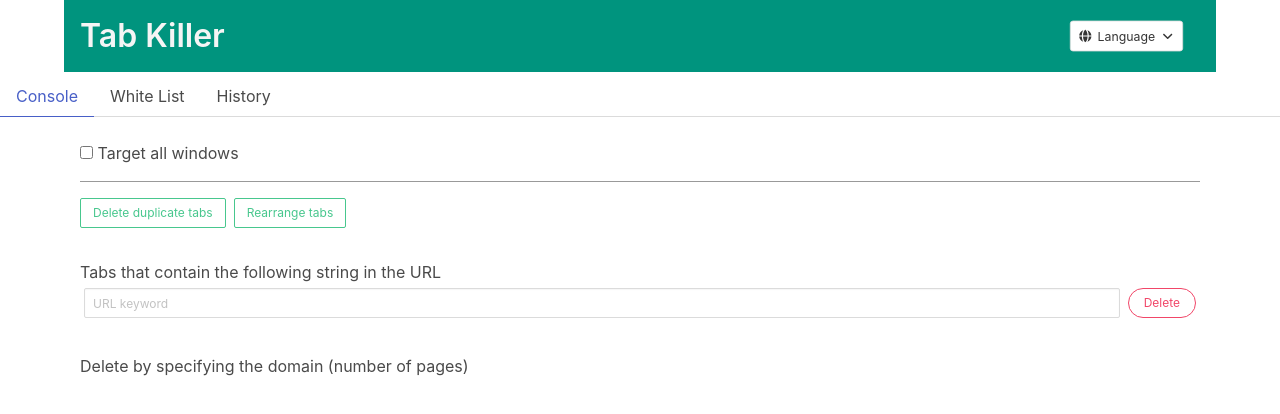
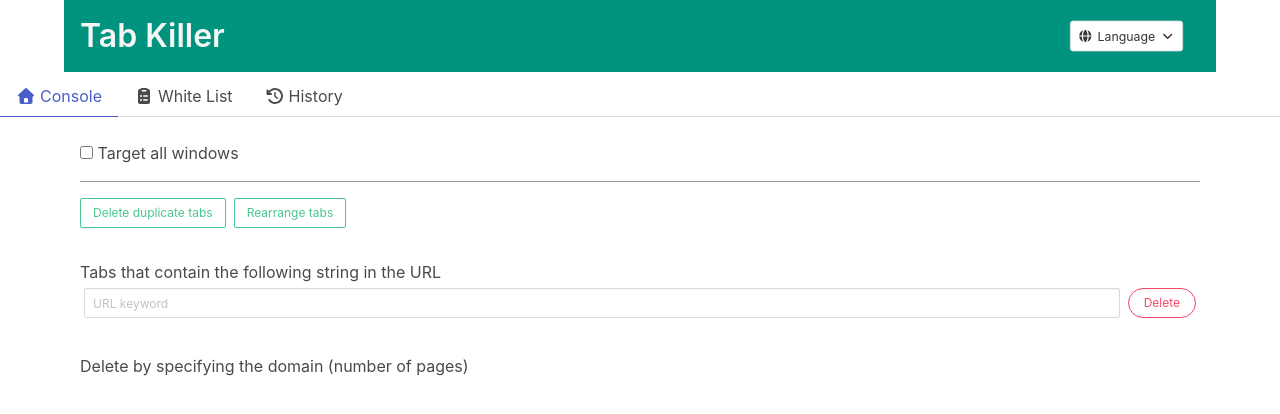
Before and after one commit to marinebox/tab-killer, a website with bundled scripts: page src/popup.html in a window 1280 px wide. Built offline with nearby package versions, Linux system fonts and the light colour scheme; some packages are replaced by stand-ins of ours; no server answers.

Commit message:
add icon for tool bar

```diff
--- a/src/popup.html
+++ b/src/popup.html
@@ -57,10 +57,20 @@
     <div class="tabs mt-1" id="tab_zone">
       <ul>
         <li class="is-active">
-          <a class="screen_switch" id="screen_console">Console</a>
+          <a class="screen_switch" id="screen_console">
+            <i class="fas fa-home mr-1"></i>Console</a
+          >
         </li>
-        <li><a class="screen_switch" id="screen_whitelist">White List</a></li>
-        <li><a class="screen_switch" id="screen_history">History</a></li>
+        <li>
+          <a class="screen_switch" id="screen_whitelist"
+            ><i class="fas fa-clipboard-list mr-1"></i>White List</a
+          >
+        </li>
+        <li>
+          <a class="screen_switch" id="screen_history"
+            ><i class="fas fa-history mr-1"></i>History</a
+          >
+        </li>
       </ul>
     </div>
 
```
